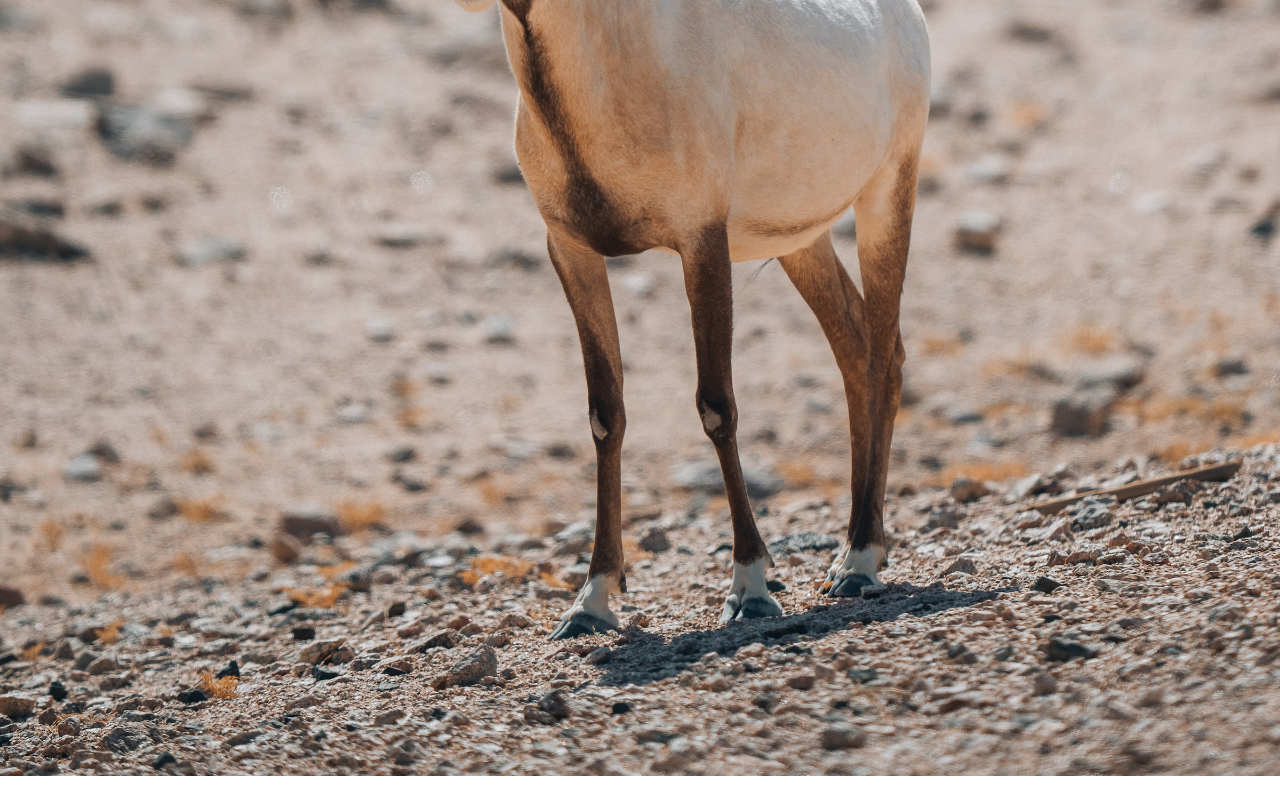
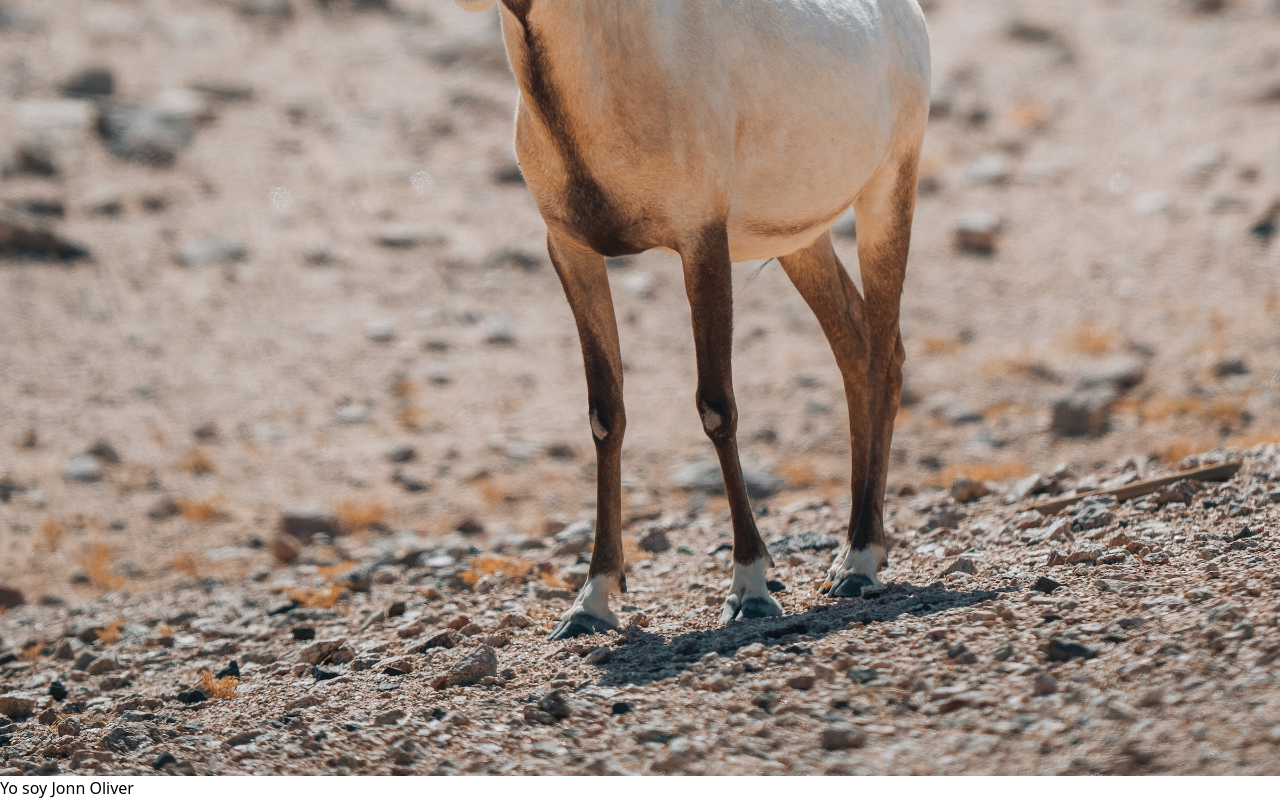
Before and after one commit to salamanca77/portafolio-react, a React (Vite) app: page / in a window 1280 px wide. Shown: the part 940-1740 px from the top of the page. Before the commit the page ends 1716 px from the top, so only its background shows below. Built offline with nearby package versions, Linux system fonts and the light colour scheme.

Commit message:
modified: Inicio.jsx

```diff
--- a/src/components/Inicio.jsx
+++ b/src/components/Inicio.jsx
@@ -1,8 +1,13 @@
 export function Inicio(){
     return (
         <div id="inicio">
-        <img src="/neom-CzwL_vn445k-unsplash.jpg" alt="IMAGEN" />
-        {/* <h1>iMAGEN</h1> */}
+        <img className="w-full h-screen object-cover object-left scale-x[-1]" src="/neom-CzwL_vn445k-unsplash.jpg" alt="IMAGEN" />
+        <div className="w'full h-screen top-0 lef-0 bg-white/50">
+            <div>
+                <h>Yo soy Jonn Oliver</h>
+                <h></h>
+            </div>
+        </div>
         </div>
     )
 }
```
